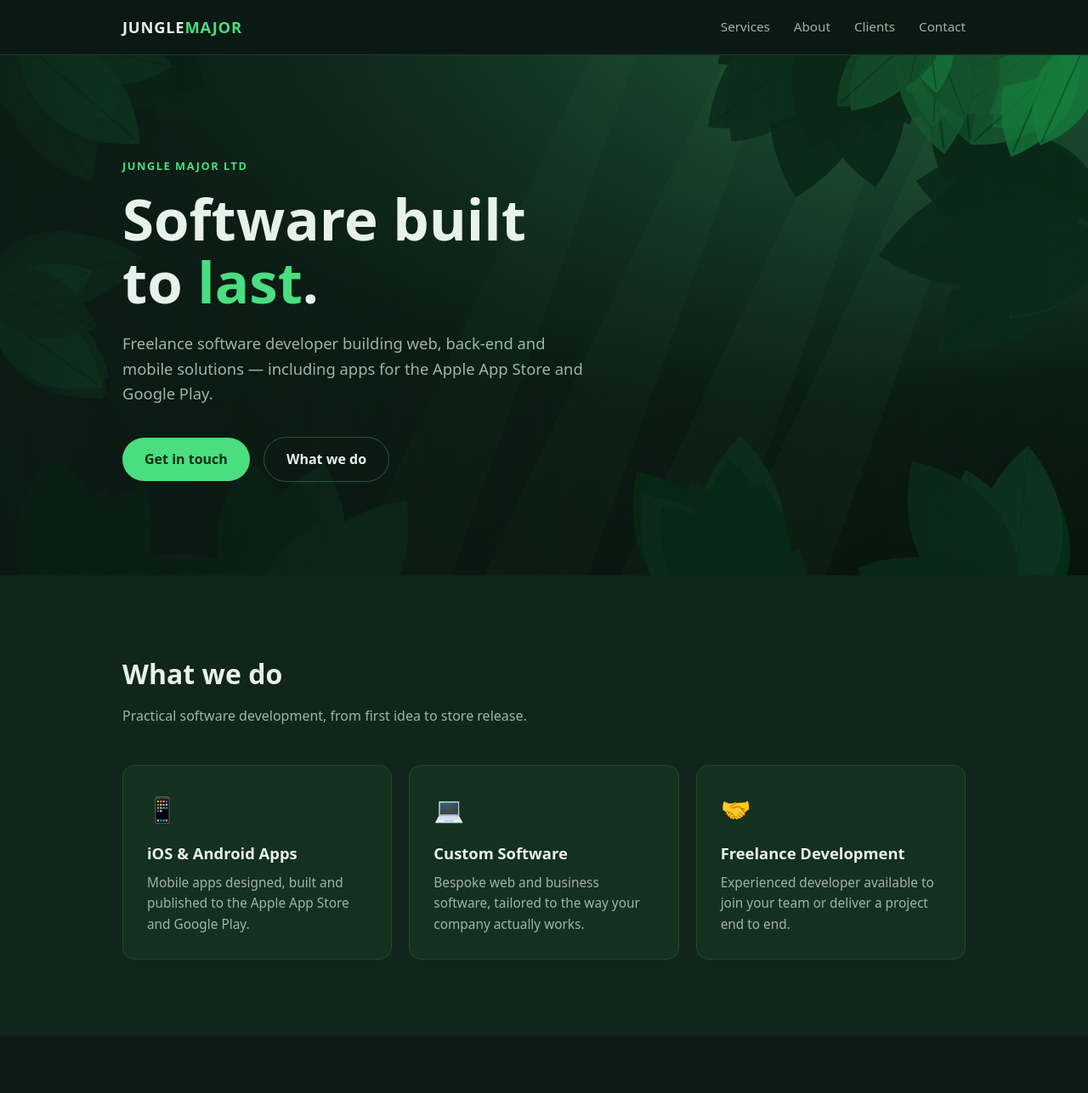
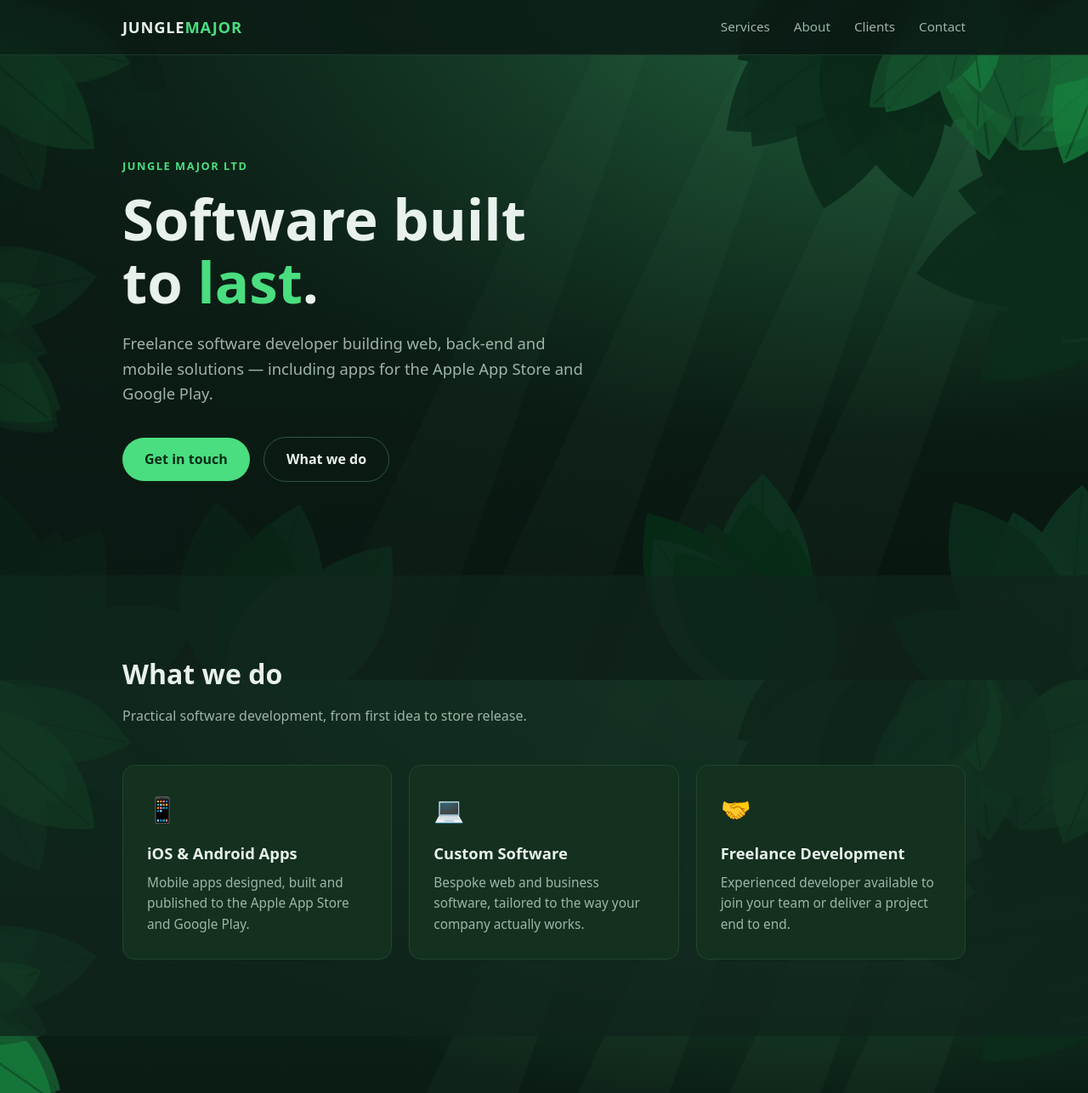
Before and after one commit to antonjung/homepage, a plain HTML site: page index.html in a window 1280 px wide. Shown: the top 1286 px of the page at 85% size. Drawn offline with Linux system fonts and the light colour scheme.

Commit message:
Apply jungle background to whole site
Co-Authored-By: Claude Sonnet 5.5 <noreply@anthropic.com>

```diff
--- a/index.html
+++ b/index.html
@@ -20,7 +20,7 @@
   html { scroll-behavior: smooth; }
   body {
     font-family: system-ui, -apple-system, "Segoe UI", Roboto, sans-serif;
-    background: var(--bg);
+    background: var(--bg) url("background.svg") center / cover no-repeat fixed;
     color: var(--fg);
     line-height: 1.6;
   }
@@ -29,7 +29,7 @@
 
   header {
     position: sticky; top: 0; z-index: 10;
-    background: rgba(11, 26, 20, .85);
+    background: rgba(11, 26, 20, .88);
     backdrop-filter: blur(8px);
     border-bottom: 1px solid #1d3a2b;
   }
@@ -42,10 +42,7 @@
 
   .hero {
     padding: 120px 0 110px;
-    background:
-      linear-gradient(90deg, rgba(11,26,20,.85) 0%, rgba(11,26,20,.35) 60%, rgba(11,26,20,0) 100%),
-      url("background.svg") center / cover no-repeat,
-      var(--bg);
+    background: linear-gradient(90deg, rgba(11,26,20,.75) 0%, rgba(11,26,20,.2) 60%, rgba(11,26,20,0) 100%);
   }
   .eyebrow { color: var(--accent); font-weight: 600; letter-spacing: .12em; text-transform: uppercase; font-size: .8rem; }
   h1 { font-size: clamp(2.4rem, 6vw, 4.2rem); line-height: 1.1; margin: 16px 0 20px; max-width: 14ch; }
@@ -60,7 +57,7 @@
   .btn.ghost:hover { border-color: var(--accent); background: transparent; }
 
   section { padding: 90px 0; }
-  section.alt { background: var(--bg-alt); }
+  section.alt { background: rgba(16, 37, 28, .78); }
   h2 { font-size: 2rem; margin-bottom: 12px; }
   .sub { color: var(--muted); max-width: 60ch; margin-bottom: 44px; }
 
```
